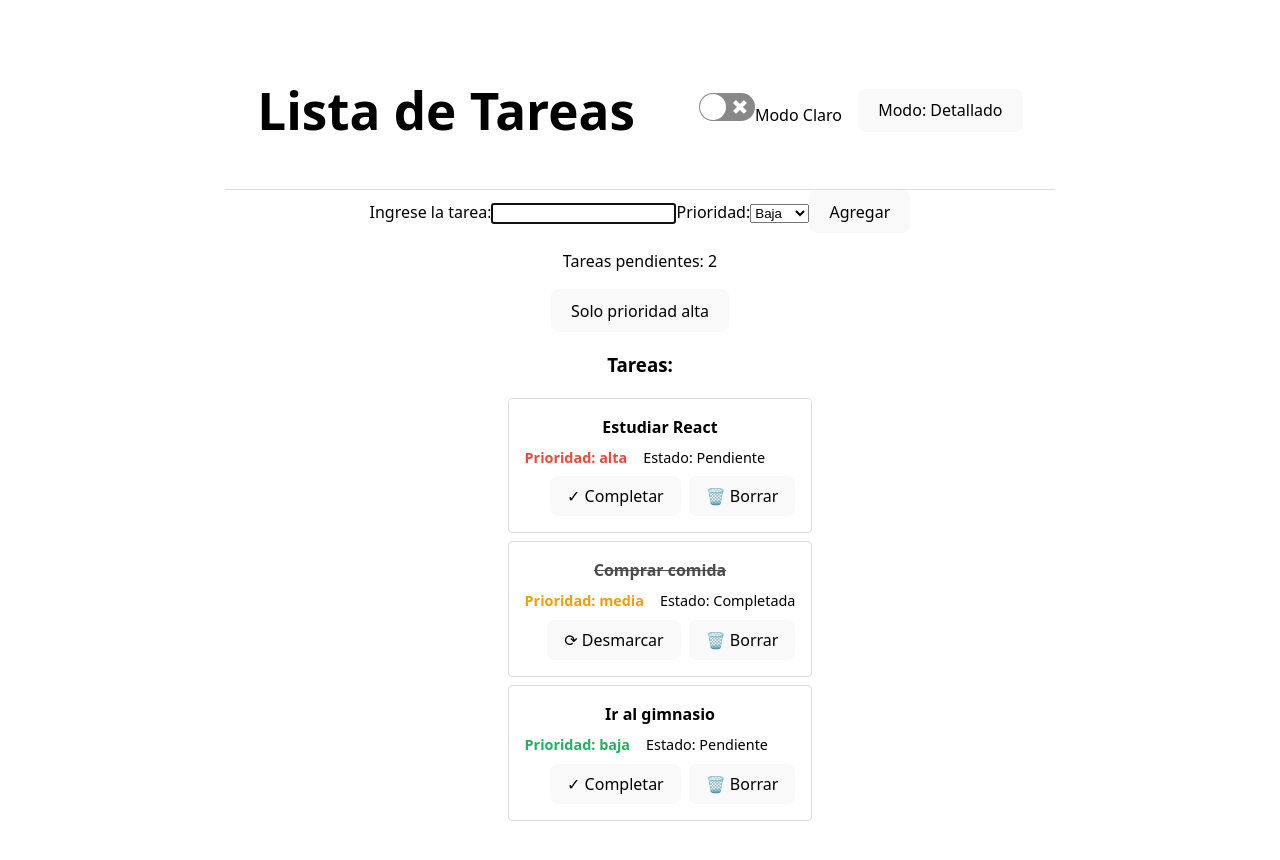
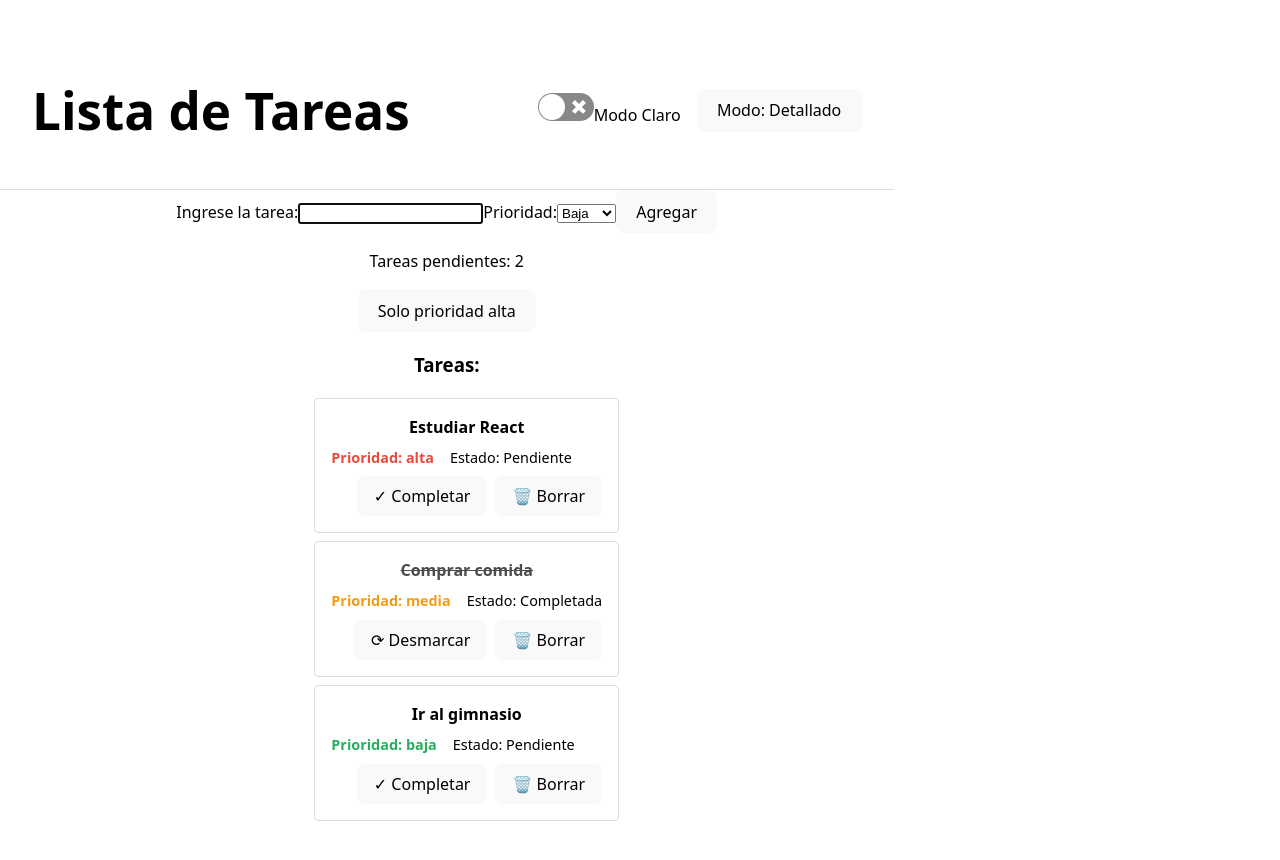
Before and after one commit to vanesaCarballido/To-DoList, a React (Vite) app in the folder vite-project/: page / in a window 1280 px wide. Shown: the top 860 px of the page. Built offline with nearby package versions, Linux system fonts and the light colour scheme.

Commit message:
intento de css

```diff
--- a/vite-project/src/App.css
+++ b/vite-project/src/App.css
@@ -1,18 +1,18 @@
 .App-light {
   background-color: white;
-  height: 100vh;
+  width: 100%;
+  padding: 2rem;
   display: flex;
-  justify-content: start;
   flex-direction: column;
   align-items: center;
   color: black;
 }
 
 .App-dark {
-  background-color: rgb(4, 4, 4);
-  height: 100vh;
+  background-color: rgb(9, 15, 41);
+  width: 100%;
+  padding: 2rem;
   display: flex;
-  justify-content: start;
   flex-direction: column;
   align-items: center;
   color: white;
@@ -111,10 +111,9 @@ header {
 }
 
 #root {
-  max-width: 1280px;
-  margin: 0 auto;
-  padding: 2rem;
   text-align: center;
+  justify-content: center;
+  align-items: center;
 }
 
 .logo {
```
